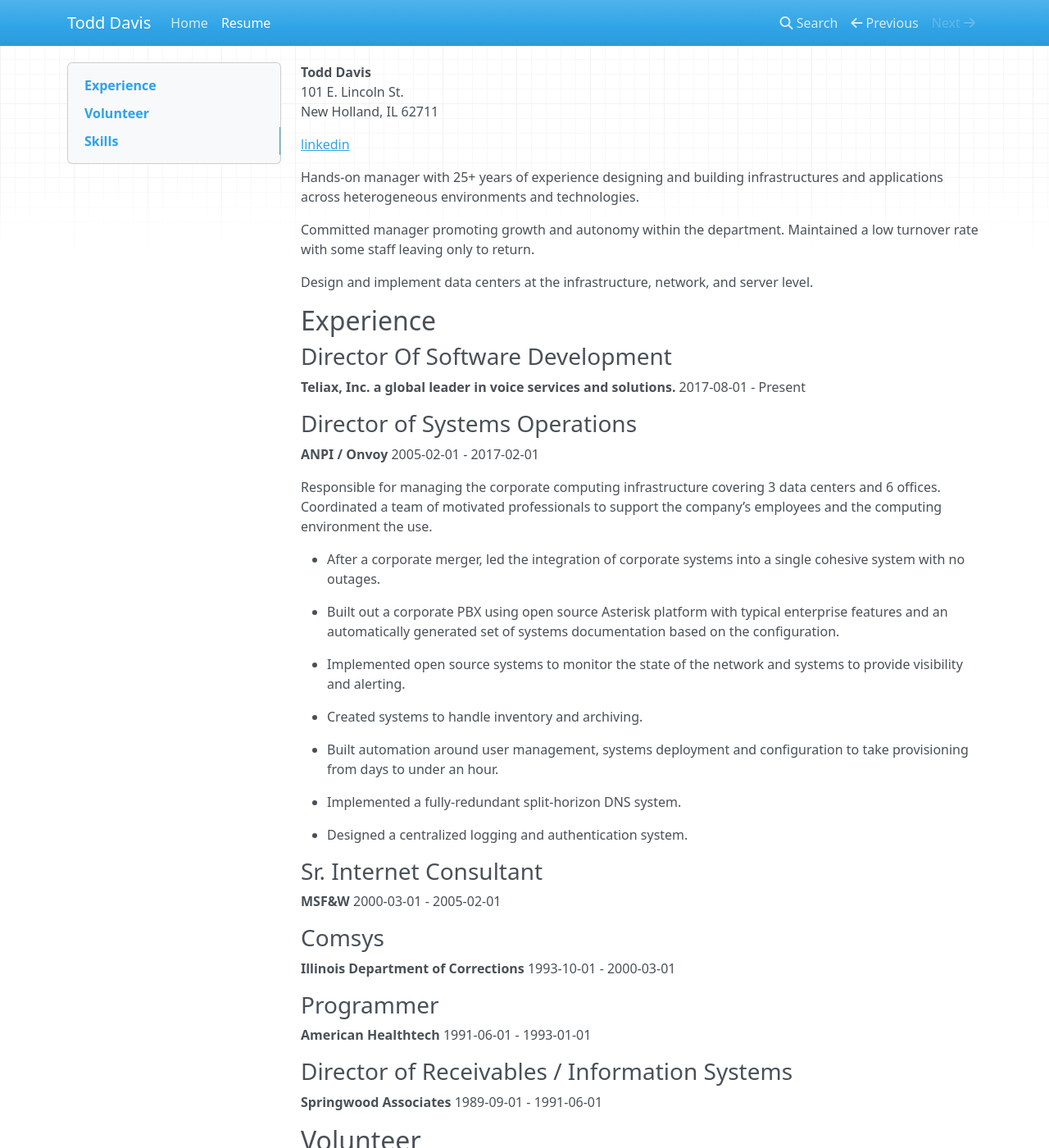
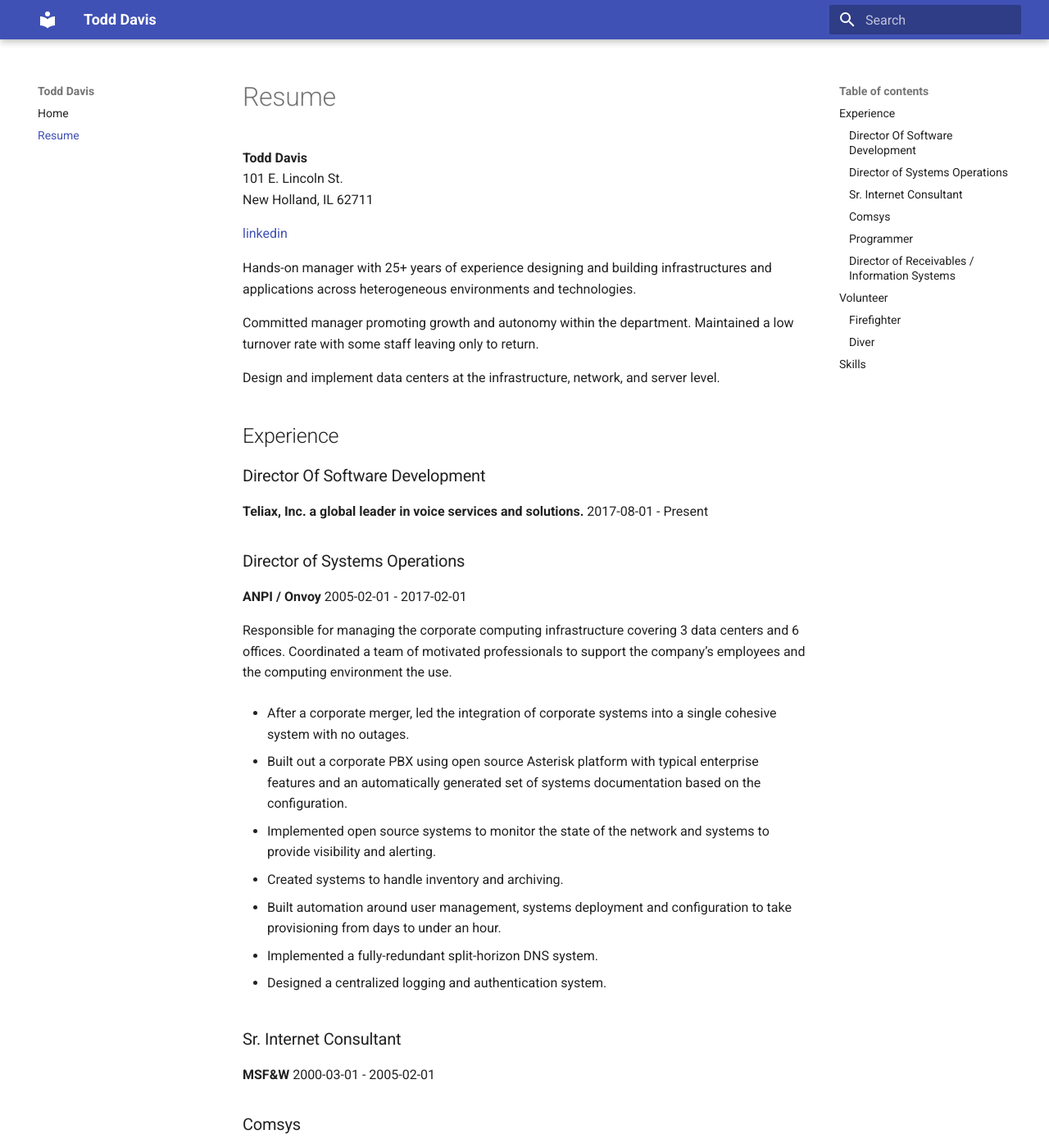
Before and after one commit to tjdavis3/mrtoad.me, an MkDocs documentation site: the page built from docs/resume.md, in a window 1280 px wide and 1400 px high. Shown: the whole window at 82% size. Built offline with MkDocs 1.6.1 and Material for MkDocs 9.7.7, drawn with Linux system fonts in a browser that asks for light colours; nearby versions of some CDN libraries; part of the change alters nothing that is shown; some of the changed text lies outside the part shown.

```diff
--- a/docs/resume.md
+++ b/docs/resume.md
@@ -1,3 +1,5 @@
+disqus:
+
 **Todd Davis** <br/>
 101 E. Lincoln St. <br/>
 New Holland, IL  62711 <br/>
--- a/mkdocs.yml
+++ b/mkdocs.yml
@@ -1,5 +1,13 @@
 site_name: Todd Davis
 remote_branch: master
+theme: material
+site_url: https://mrtoad.me
 nav:
   - Home: index.md
   - Resume: resume.md
+
+extra:
+  disqus:  mrtoad-me
+
+markdown_extensions:
+  - meta
```
